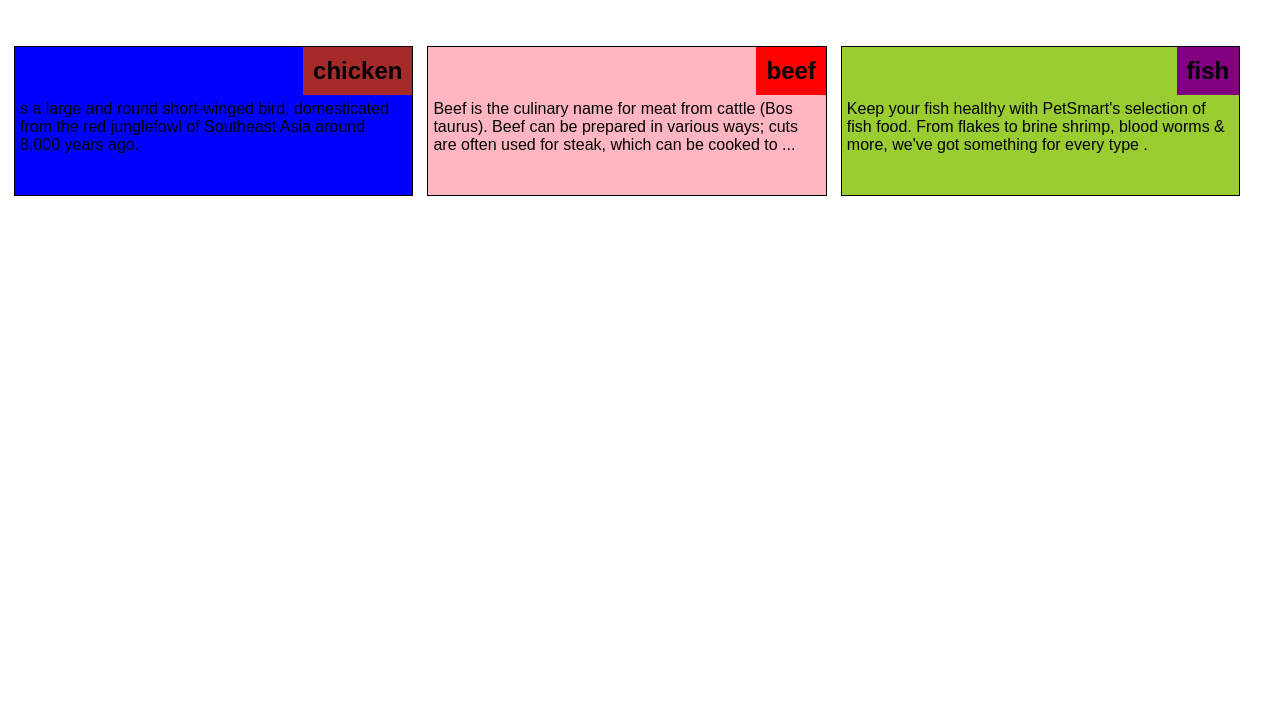
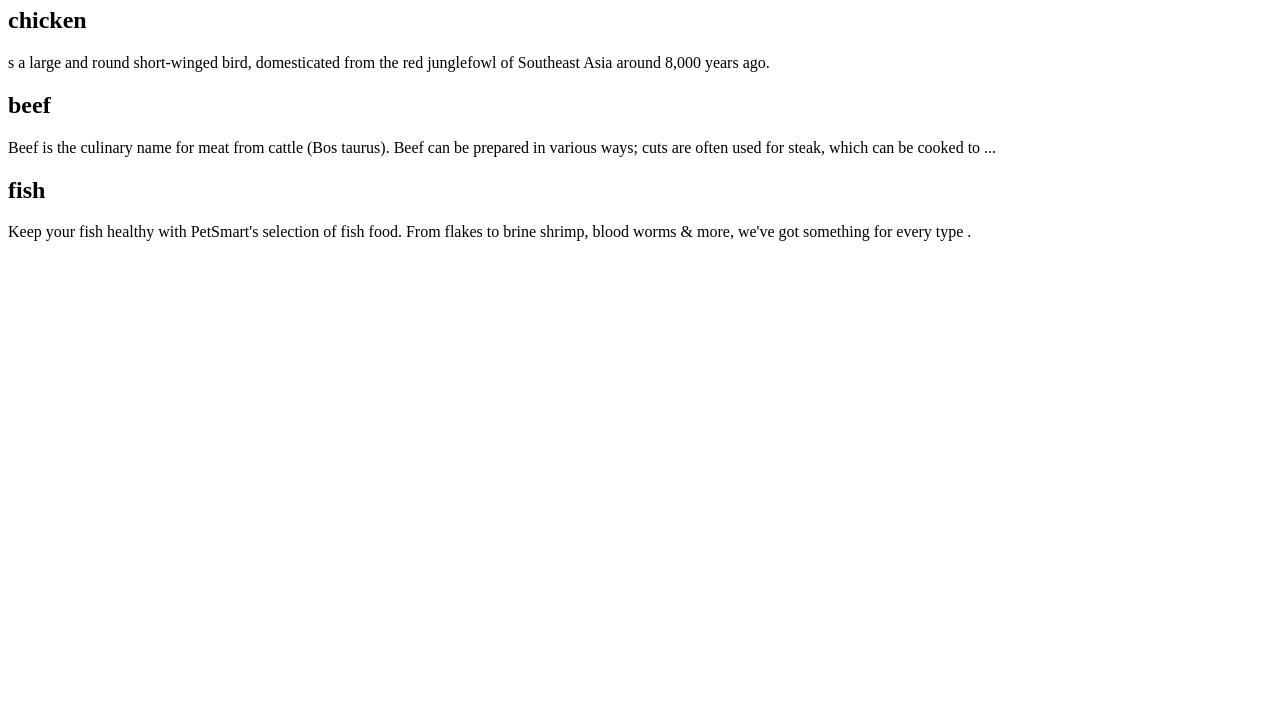
Before and after one commit to atiehomar/coursera_module-2-test, a plain HTML site: page module-2-sol/index.html in a window 1280 px wide. Shown: the part 73-800 px from the top of the page. Drawn offline with Linux system fonts and the light colour scheme; files that its build step writes are made by us from their sources.

Commit message:
Update index.html

```diff
--- a/module-2-sol/index.html
+++ b/module-2-sol/index.html
@@ -3,7 +3,8 @@
 <head>
 <meta charset="utf-8">
 <title>module2-solution</title>
-<link rel="stylesheet"  href="atiehomar.github.io/coursera_module-2-test/module-2-sol/CSS/stylesheet.css">
+<link rel="stylesheet"  href="">
+
 </head>
 <body>
 	<h1>Our Menu</h1>
```
